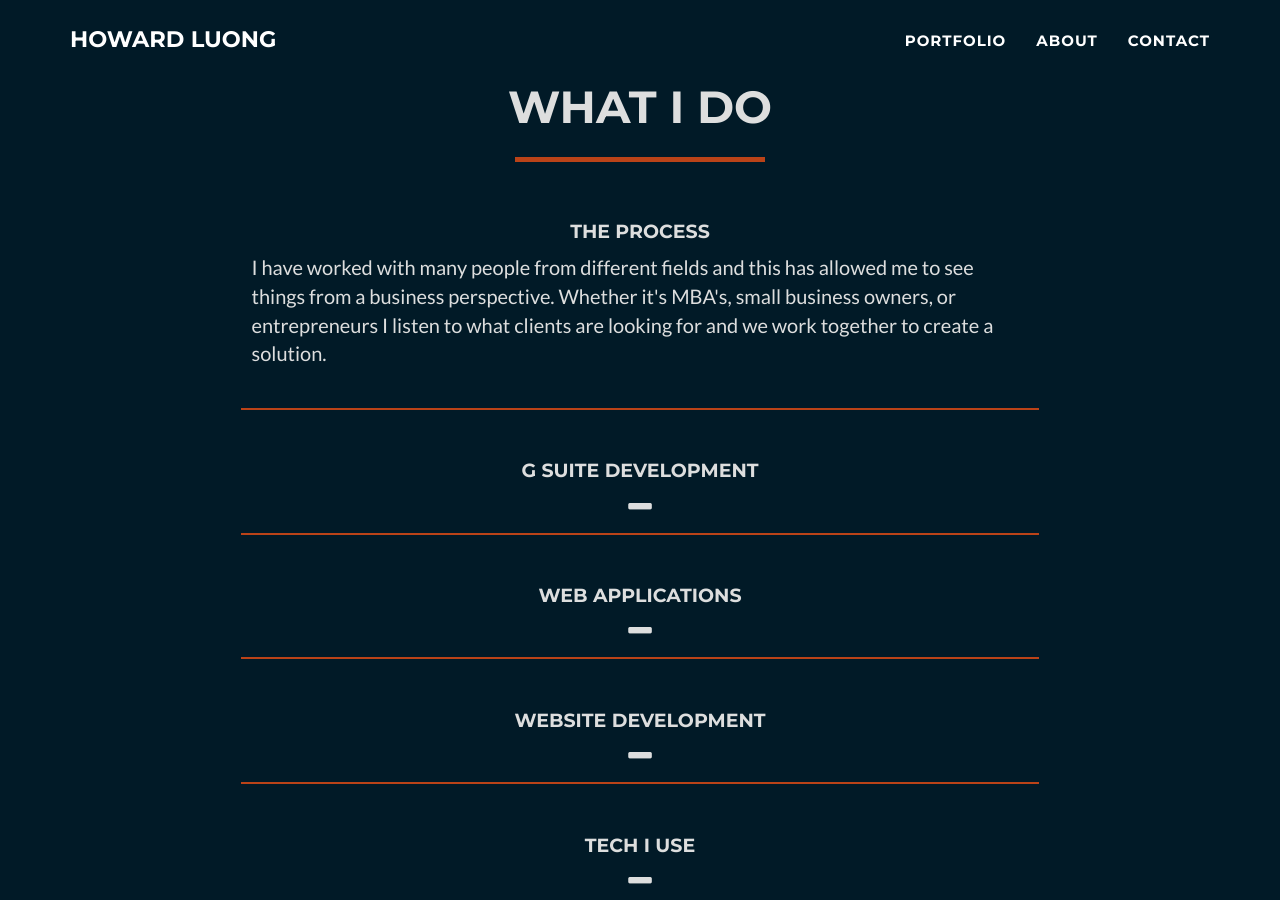
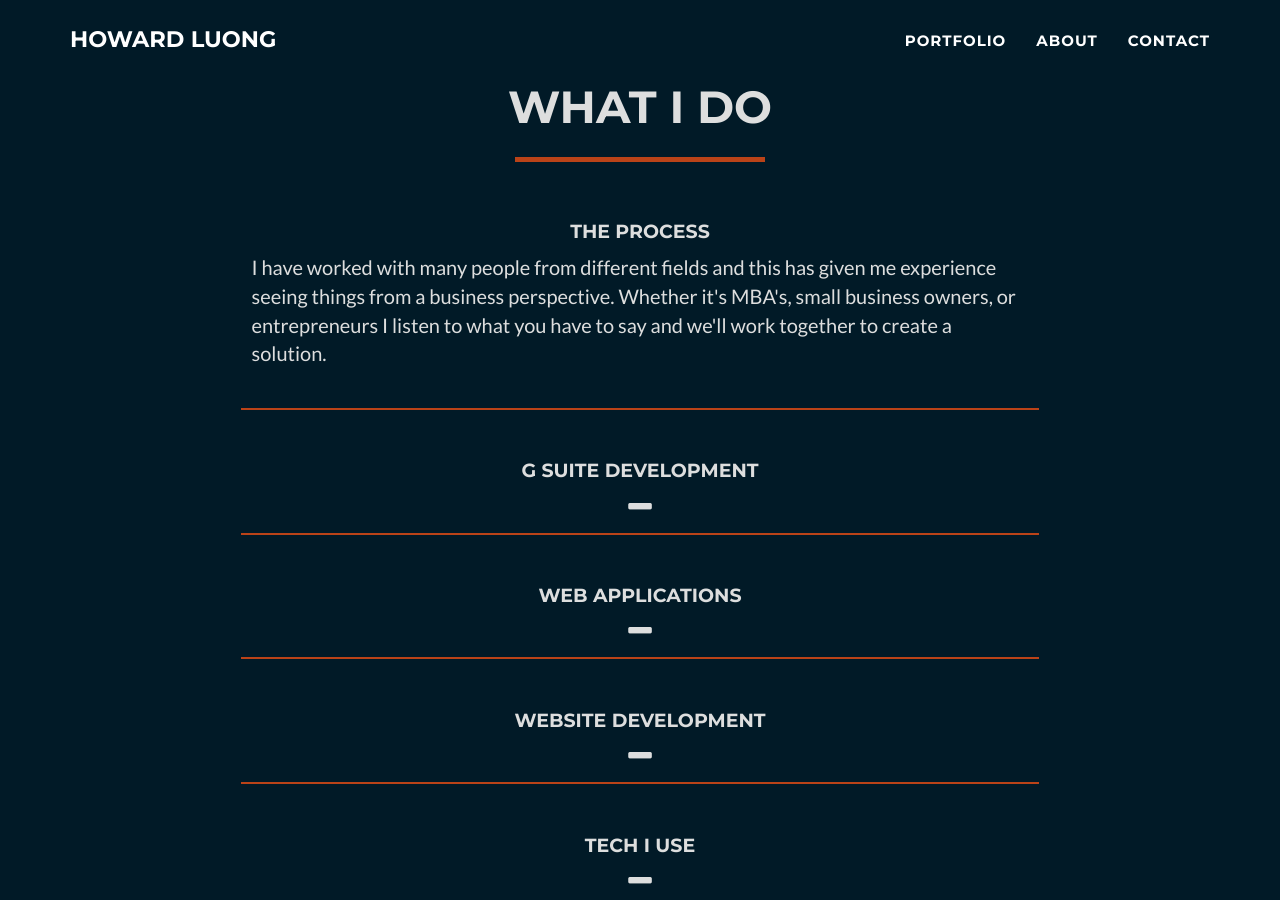
Before and after one commit to B12Howard/Bizpage.github.io, a Jekyll site: the page built from index.html, in a window 1280 px wide and 900 px high, scrolled down 1894 px. Built offline with Jekyll 4.4.1, drawn with Linux system fonts in a browser that asks for light colours.

Commit message:
style and copy

```diff
--- a/_includes/about.html
+++ b/_includes/about.html
@@ -12,10 +12,10 @@
     <div class="col-lg-12 text-center about-subtitle">
       <h4>The Process</h4>
       <p class="about-text">
-        I have worked with many people from different fields and this has
-        allowed me to see things from a business perspective. Whether it's
-        MBA's, small business owners, or entrepreneurs I listen to what clients
-        are looking for and we work together to create a solution.
+        I have worked with many people from different fields and this has given
+        me experience seeing things from a business perspective. Whether it's
+        MBA's, small business owners, or entrepreneurs I listen to what you have
+        to say and we'll work together to create a solution.
       </p>
     </div>
 
@@ -26,8 +26,8 @@
       <i class="fa fa-plus fa-2x fa-minus about-toggle"></i>
       <div class="about-text hidden">
         <p>
-          From scripts to do repetitive tasks to stitching together workflow
-          solutions with G Suite applications. I can help you publish your
+          From scripts to do repetitive tasks to custom tools to keep your
+          business organized, I can help. I also have experience publishing
           Google Sheet's Add-on to the Marketplace.
         </p>
       </div>
--- a/_includes/css/main.css
+++ b/_includes/css/main.css
@@ -244,7 +244,7 @@ section.success {
         height: calc(250vh) !important;
     }
     .full-height-offset-about {
-        height: calc(160vh);
+        height: calc(140vh);
 
     }
     .full-height-offset-contact {
@@ -285,7 +285,7 @@ section.success {
         height: calc(80vh) !important;
     }
     .full-height-offset-about {
-        height: calc(100vh);
+        height: calc(70vh);
     }
     .full-height-offset-contact {
         height: calc(90vh);
--- a/js/toggle.js
+++ b/js/toggle.js
@@ -1,24 +1,18 @@
-$(function() {
-  $(".about-toggle").bind("click", function(event) {
+$(function () {
+  $(".about-toggle").bind("click", function (event) {
     var $el = $(this);
     var $par = $el.parent();
     var $abtContainer = $("#about-container");
     var abtContainerHeight = $("#about-container").height();
-    console.log("about container");
-    console.log($abtContainer.height());
-    console.log($par.children("div").height());
     if ($par.children("div").is(":hidden")) {
       $par.children("div").removeClass("hidden");
       $el.addClass("fa-plus").removeClass("fa-minus");
-      console.log($par.children("div").height());
-      var h = $par.children("div").height();
+      var h = $par.children("div").height() * 1.2;
       $abtContainer.height(abtContainerHeight + h);
     } else {
-      var h = $par.children("div").height();
+      var h = $par.children("div").height() * 1.2;
       $par.children("div").addClass("hidden");
       $el.addClass("fa-minus").removeClass("fa-plus");
-      console.log($par.children("div").height());
-
       $abtContainer.height(abtContainerHeight - h);
     }
   });
```
Also changed, not shown: other parts of _includes/about.html (+3 -3 lines), 10 other files.
